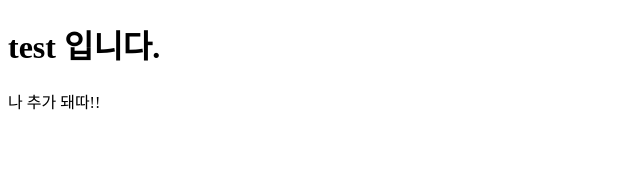
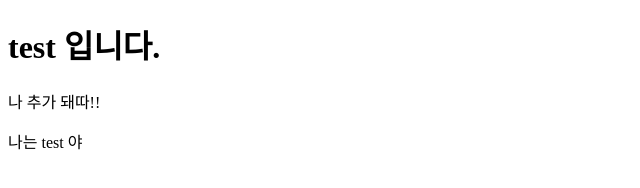
Before and after one commit to eunnmee/pub_git_test, a plain HTML site: page index.html in a window 1280 px wide. Shown: the full height of the page, 0-640 px from the left. Drawn offline with Linux system fonts and the light colour scheme.

Commit message:
test branch add

```diff
--- a/index.html
+++ b/index.html
@@ -10,5 +10,6 @@
 <body>
     <h1>test 입니다.</h1>
     <p>나 추가 돼따!!</p>
+    <div>나는 test 야</div>
 </body>
 </html>
```
